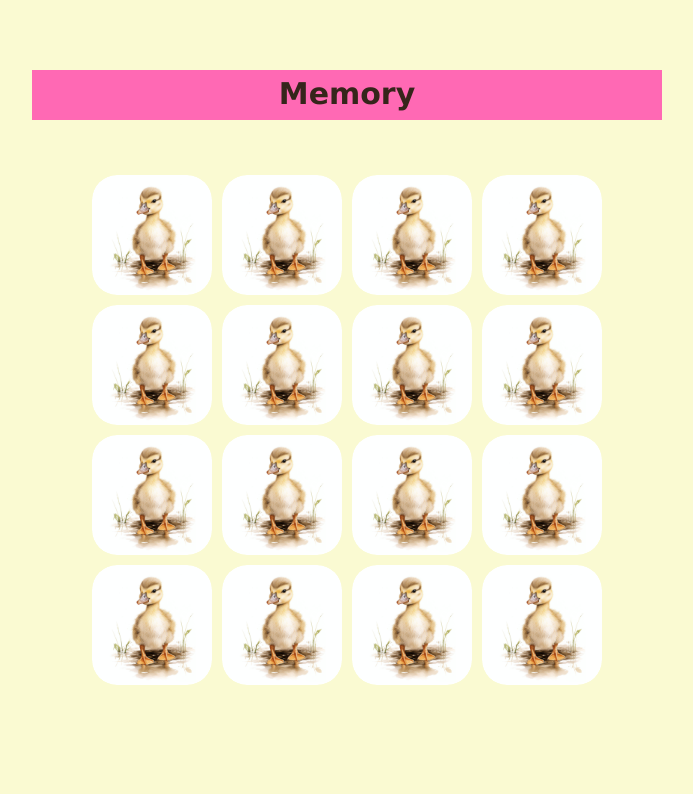
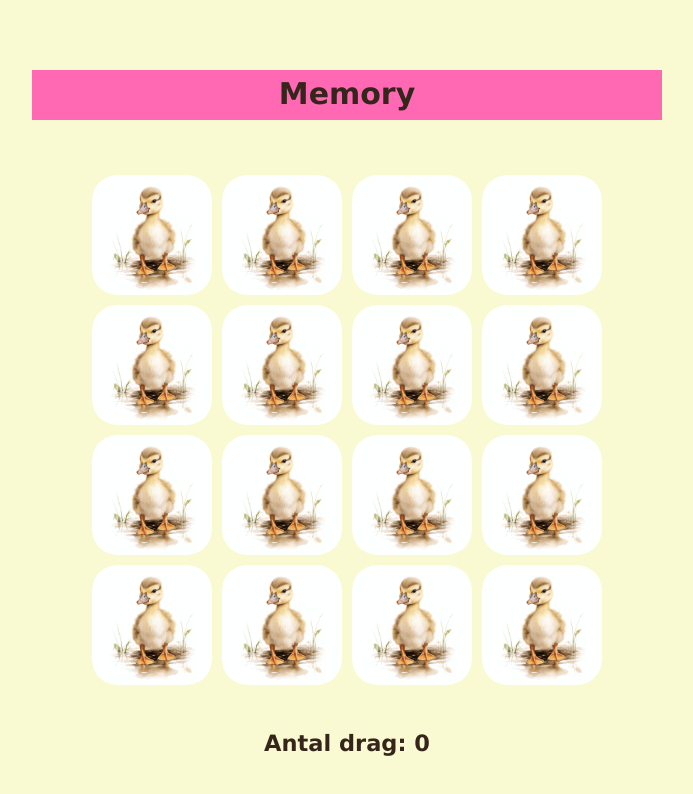
Before and after one commit to annkar73/memory-game, a Vue app: page / in a window 1280 px wide. Shown: the top 794 px of the page, without its empty margins (293-986 px from the left). Built offline with nearby package versions, Linux system fonts and the light colour scheme.

Commit message:
add move counter

```diff
--- a/src/components/GameBoard.vue
+++ b/src/components/GameBoard.vue
@@ -1,6 +1,7 @@
 <script setup lang="ts">
 import { ref, computed, watch } from 'vue';
 import { playFlipSound, playMatchSound, playWinningSound } from '@/assets/utils/soundManager';
+import MoveCounter from './MoveCounter.vue';
 
 // Importera bilderna direkt
 import img1 from '@/assets/images/img-1.png'
@@ -20,9 +21,10 @@ const generateDeck = () => {
   return deck.sort(() => Math.random() - 0.5)
 }
 
-const cards = ref<string[]>(generateDeck())
-const selectedCards = ref<number[]>([])
-const matchedCards = ref<number[]>([])
+const cards = ref<string[]>(generateDeck());
+const selectedCards = ref<number[]>([]);
+const matchedCards = ref<number[]>([]);
+const moveCount = ref<number>(0);
 
 const selectCard = (index: number) => {
   if (
@@ -34,6 +36,7 @@ const selectCard = (index: number) => {
     playFlipSound(); // Spelar upp flip sound
 
     if (selectedCards.value.length === 2) {
+      moveCount.value++;
       setTimeout(checkForMatch, 1000)
     }
   }
@@ -49,9 +52,10 @@ const checkForMatch = () => {
 }
 
 const resetGame = () => {
-  cards.value = generateDeck()
-  selectedCards.value = []
-  matchedCards.value = []
+  cards.value = generateDeck();
+  selectedCards.value = [];
+  matchedCards.value = [];
+  moveCount.value = 0;
 }
 
 const isGameOver = computed(() => matchedCards.value.length === cards.value.length);
@@ -88,6 +92,9 @@ watch(isGameOver, (gameOver) => {
           </div>
         </div>
       </div>
+
+      <MoveCounter :moveCount="moveCount" />
+
       <div v-if="isGameOver" class="game-over">
         <p>Grattis! Du har hittat alla par!</p>
         <button class="resetBtn" @click="resetGame">Spela igen</button>
--- /dev/null
+++ b/src/components/MoveCounter.vue
@@ -0,0 +1,21 @@
+<script setup lang="ts">
+
+const props = defineProps<{
+    moveCount: number;
+}>();
+
+</script>
+
+<template>
+    <div class="move-counter">
+        Antal drag: {{ props.moveCount }}
+    </div>
+</template>
+
+<style scoped>
+.move-counter {
+    font-size: 1.5em;
+    font-weight: bold;
+    margin-top: 20px;
+}
+</style>
```
